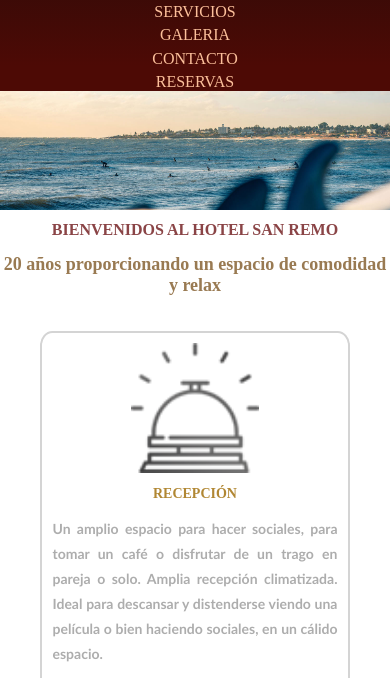
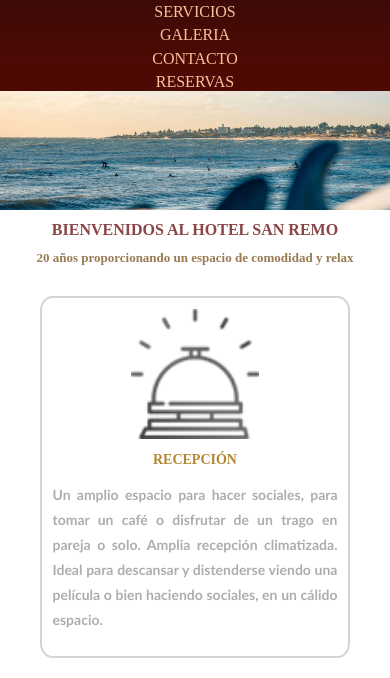
Before and after one commit to ironspeed2024/urban-system, a plain HTML site: page index.html in a window 390 px wide. Shown: the part 166-844 px from the top of the page. Drawn offline with Linux system fonts and the light colour scheme; a web font is replaced by a local one.

Commit message:
Update estilos.css

```diff
--- a/estilos.css
+++ b/estilos.css
@@ -395,6 +395,9 @@ footer{
 	.titulo h1{
 		font-size:16px;
 	}
+	.titulo h2{
+		font-size:13px;
+	}
 	.habitaciones h1{
 		font-size:18px;
 	}
```
